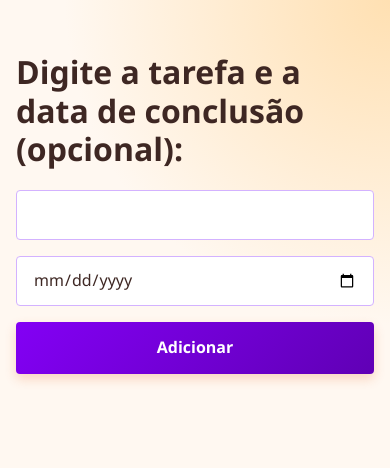
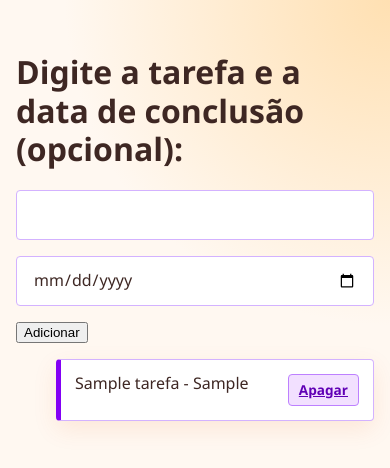
Before and after one commit to alexandrelias/Tarefas_MVC, a Flask app: template src/tarefas/templates/base.html in a window 390 px wide. Shown: the top 468 px of the page. Run offline with Flask 3, Linux system fonts and the light colour scheme; the template is opened without the code that fills it: most values are stand-ins (such as "Sample title", 1, 10 or a date in 2020); some web fonts are replaced.

Commit message:
Tarefa do Projeto com Flask: Criar função para apagar as tarefas

```diff
--- a/src/tarefas/app.py
+++ b/src/tarefas/app.py
@@ -1,6 +1,7 @@
+from flask import Flask, redirect, render_template, request, url_for
+
 from tarefas.models.database import init_db
-
-from flask import Flask, render_template
+from tarefas.models.tarefa import Tarefa
 
 app = Flask(__name__)
 with app.app_context():
@@ -8,8 +9,29 @@ with app.app_context():
 @app.route('/test')
 def test():
     return "Servidor Online!"
-@app.route('/')
+@app.route('/', methods=['GET', 'POST'])
 def home():
-    return render_template('base.html', titulo='Home')
+    if request.method== 'POST':
+        titulo_form= request.form['tituloTarefa']
+        data_form= request.form['dataConclusao']
+        data_corrigida= data_form or None
+
+        tarefa= Tarefa(titulo=titulo_form, data_conclusao=data_corrigida)
+        tarefa.salvasTarefa()
+
+        return redirect(url_for('home'))
+
+    tarefas= Tarefa.listarTarefas()
+    return render_template(
+        'base.html',
+        titulo_da_pagina ='Minha lista de tarefas',
+        tarefas_da_pagina = tarefas
+        )
+# Crie uma nova funcionalidade para apagar cada uma das tarefas cadastradas
+@app.route('/delete/<int:id>')
+def apagar_id_especificado(id):
+    Tarefa.apagarTarefa(id)
+    return redirect(url_for('home'))
+
 if __name__ == "__main__":
     app.run()
--- a/src/tarefas/static/style.css
+++ b/src/tarefas/static/style.css
@@ -148,7 +148,7 @@ button:focus-visible {
 
 /* Cada tarefa é um div criado pelo JavaScript */
 
-#listaTarefas > div {
+#listaTarefas > li {
     display: flex;
     align-items: center;
     justify-content: space-between;
@@ -172,14 +172,14 @@ button:focus-visible {
         border-color 0.2s ease;
 }
 
-#listaTarefas > div:hover {
+#listaTarefas > li:hover {
     transform: translateY(-2px);
     border-left-color: var(--laranja-escuro);
     box-shadow: 0 10px 28px rgba(230, 81, 0, 0.15);
 }
 
 
-#listaTarefas button {
+#listaTarefas a {
     flex-shrink: 0;
     margin-left: 0 !important;
     padding: 8px 13px;
@@ -201,7 +201,7 @@ button:focus-visible {
         border-color 0.2s ease;
 }
 
-#listaTarefas button:hover {
+#listaTarefas a:hover {
     color: var(--branco);
     background: var(--laranja-escuro);
     border-color: var(--laranja-escuro);
@@ -217,13 +217,13 @@ button:focus-visible {
         font-size: 1.55rem;
     }
 
-    #listaTarefas > div {
+    #listaTarefas > li {
         align-items: flex-start;
         gap: 12px;
         padding: 14px;
     }
 
-    #listaTarefas button {
+    #listaTarefas a {
         padding: 7px 10px;
     }
 }
--- a/src/tarefas/templates/base.html
+++ b/src/tarefas/templates/base.html
@@ -9,12 +9,25 @@
 </head>
 <body>
     <h1>Digite a tarefa e a data de conclusão (opcional):</h1>
-    <input type="text" id="tituloTarefa">
-    <input type="date" id="dataConclusao">
-    <button type="button" onclick="adicionarTarefa()">Adicionar</button>
-    <output id="listaTarefas">Nenhuma tarefa cadastrada</output>
 
-    <script>
+    <form method="POST">
+        <input type="text" id="tituloTarefa" name="tituloTarefa">
+        <input type="date" id="dataConclusao" name="dataConclusao">
+        <button type="submit">Adicionar</button>
+    </form>
+
+    <!-- <output id="listaTarefas">Nenhuma tarefa cadastrada</output> -->
+
+    <ul id="listaTarefas">
+        {% for tarefa in tarefas_da_pagina %}
+        <li>
+            {{ tarefa.titulo_tarefa }} - {{ tarefa.data_conclusao }}
+            <a href="{{ url_for('apagar_id_especificado', id=tarefa.id_tarefa) }}">Apagar</a> <!-- Link para a rota de apagar o ID -->
+        </li>
+        {% endfor %}
+    </ul>
+
+    <!-- <script>
         // Aplicação MVC (Modelagem-Visualização-Controle)
         // Seção de Modelagem
         let tarefas;
@@ -75,6 +88,6 @@
             renderizarTarefas();
         }
         renderizarTarefas();
-    </script>
+    </script> -->
 </body>
 </html>
```
Also changed, not shown: src/tarefas/models/tarefa.py (+19 -3 lines).
